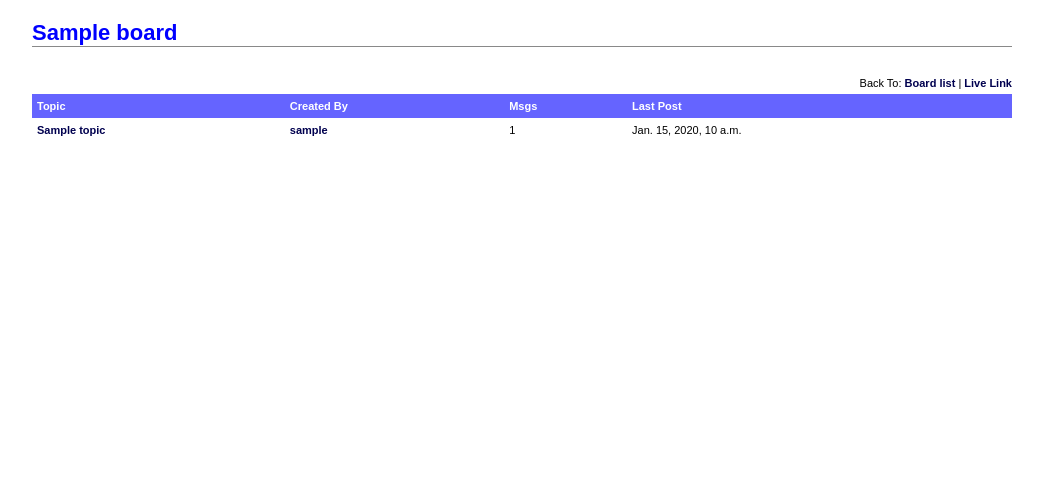
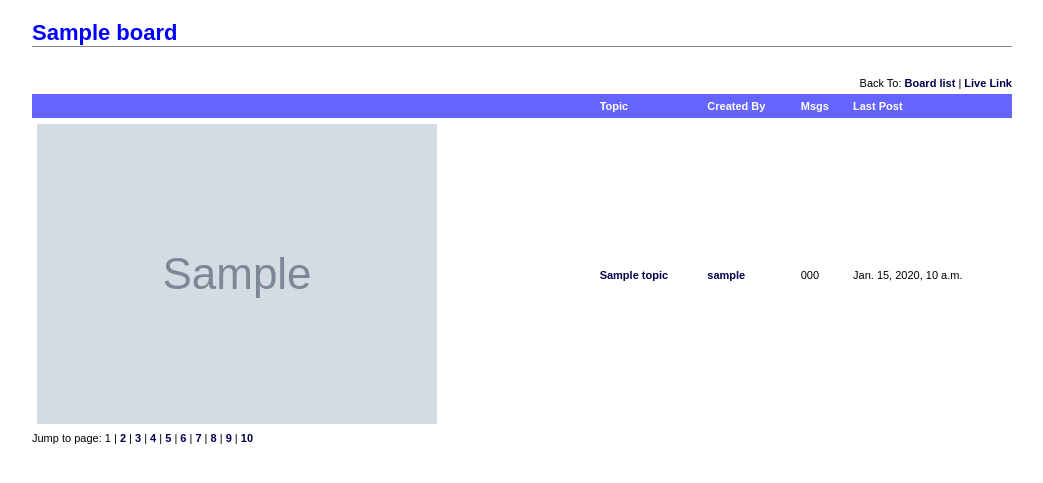
Before and after one commit to gitah/lurkerfaqs, a Django app: template lurkerfaqs/templates/topics.html in a window 1280 px wide. Shown: the part 107-590 px from the top of the page, without its empty margins (118-1161 px from the left). Run offline with Django 3.2, Linux system fonts and the light colour scheme; the template is opened without the code that fills it: most values are stand-ins (such as "Sample title", 1, 10 or a date in 2020); grey boxes marked "Sample" are stand-in pictures.

Commit message:
More fixes for templates and views

```diff
--- a/gfaqs/scraper.py
+++ b/gfaqs/scraper.py
@@ -112,8 +112,11 @@ class BoardScraper(Scraper):
 
             try:
                 date_raw = tds[4].a.text
-                #TODO: set year on dt obj
                 dt = datetime.strptime(date_raw,TOPIC_DATE_FORMAT_STR)
+                # the year is not sepcified on gfaqs,
+                # so I'll set it to the current year
+                curr_yr = datetime.now().year
+                dt = datetime(curr_year, dt.month, dt.day, dt.hour, dt.minute, dt.second)
             except ValueError:
                 # archived topic, use alternative format str
                 dt = datetime.strptime(date_raw,TOPIC_DATE_ALT_FORMAT_STR)
--- a/lurkerfaqs/templates/base_table.html
+++ b/lurkerfaqs/templates/base_table.html
@@ -13,4 +13,9 @@
   {% block table_header %}<tr><th></th></tr>{% endblock %}
   {% block table_contents %}<tr><td> <td></tr>{% endblock %}
 </table>
+
+<div class="pagination">
+    {% block pagination %}
+    {% endblock %}
+</div>
 {% endblock %}
--- a/lurkerfaqs/templates/posts.html
+++ b/lurkerfaqs/templates/posts.html
@@ -19,7 +19,7 @@
 {% block table_contents %}
     {% for post in posts %}
     <tr><td>
-        <a href={% url lurkerfaqs.views.show_user post.creator.username %}>{{post.creator.username}}</a> | Posted on {{post.last_post_date}}
+        <a href={% url lurkerfaqs.views.show_user post.creator.username %}>{{post.creator.username}}</a> | Posted on {{post.date}}
     </td></tr>
     <tr class="even"><td>
         {{post.contents}}
--- a/lurkerfaqs/templates/topics.html
+++ b/lurkerfaqs/templates/topics.html
@@ -34,6 +34,7 @@
 
 {% block table_header %}
 <tr>
+    <th></th>
     <th>Topic</th>
     <th>Created By</th>
     <th>Msgs</th>
@@ -44,10 +45,25 @@
 {% block table_contents %}
 {% for topic in topics %}
     <tr class="{% cycle 'even' 'odd' %}">
+        <td><img src="{{STATIC_URL}}img/{{topic.status_icon}}"/></td>
         <td><a href="{% url lurkerfaqs.views.show_topic board.alias topic.gfaqs_id %}">{{topic.title}}</a></td>
         <td><a href="{% url lurkerfaqs.views.show_user topic.creator.username %}">{{topic.creator.username}}</a></td>
-        <td>{{topic.num_posts}}</td>
+        <td>{{topic.number_of_posts}}</td>
         <td>{{topic.last_post_date}}</td>
     </tr>
 {% endfor %}
 {% endblock %}
+
+
+{% block pagination %}
+    Jump to page: <span class="current">1</span> | <span><a
+            href="/topics/view/6/page:2">2</a></span> | <span><a
+            href="/topics/view/6/page:3">3</a></span> | <span><a
+            href="/topics/view/6/page:4">4</a></span> | <span><a
+            href="/topics/view/6/page:5">5</a></span> | <span><a
+            href="/topics/view/6/page:6">6</a></span> | <span><a
+            href="/topics/view/6/page:7">7</a></span> | <span><a
+            href="/topics/view/6/page:8">8</a></span> | <span><a
+            href="/topics/view/6/page:9">9</a></span> | <span><a
+            href="/topics/view/6/page:10">10</a></span></div>
+{% endblock %}
--- a/settings.py
+++ b/settings.py
@@ -117,6 +117,7 @@ LURKERFAQS_RUN_DIR = "/var/run/lurkerfaqs"
 
 LURKERFAQS_TOPICS_PER_PAGE = 30
 LURKERFAQS_POSTS_PER_PAGE = 3
+LURKERFAQS_PAGES_TO_DISPLAY = 10
 
 #-- GFAQs Archiver Settings --#
 # path of PID file for gfaqs-archiver daemon
```
Also changed, not shown: lurkerfaqs/views.py (+23 -4 lines), lurkerfaqs/static/img/topic_archived.gif (added), lurkerfaqs/static/img/topic_normal.gif (added).
